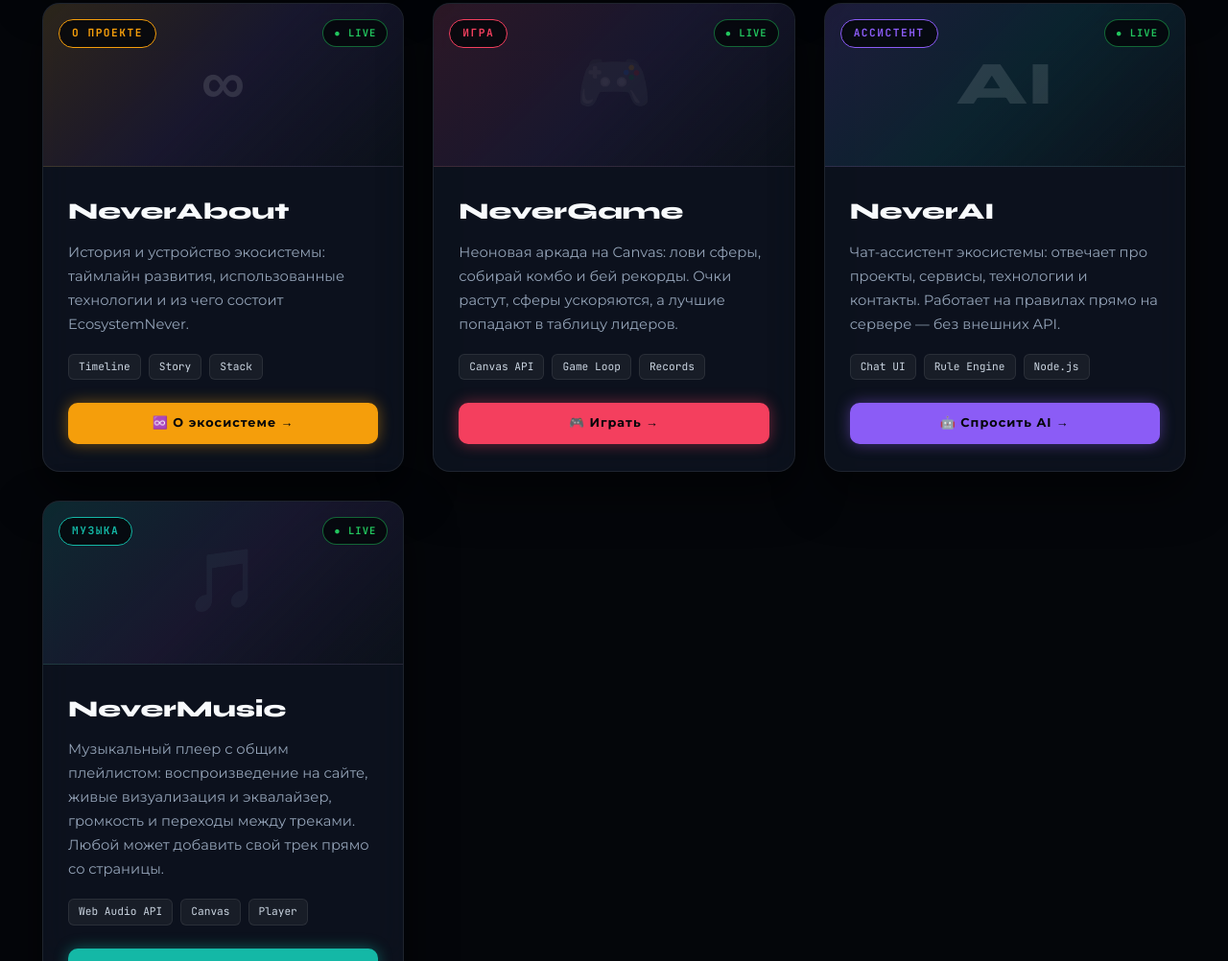
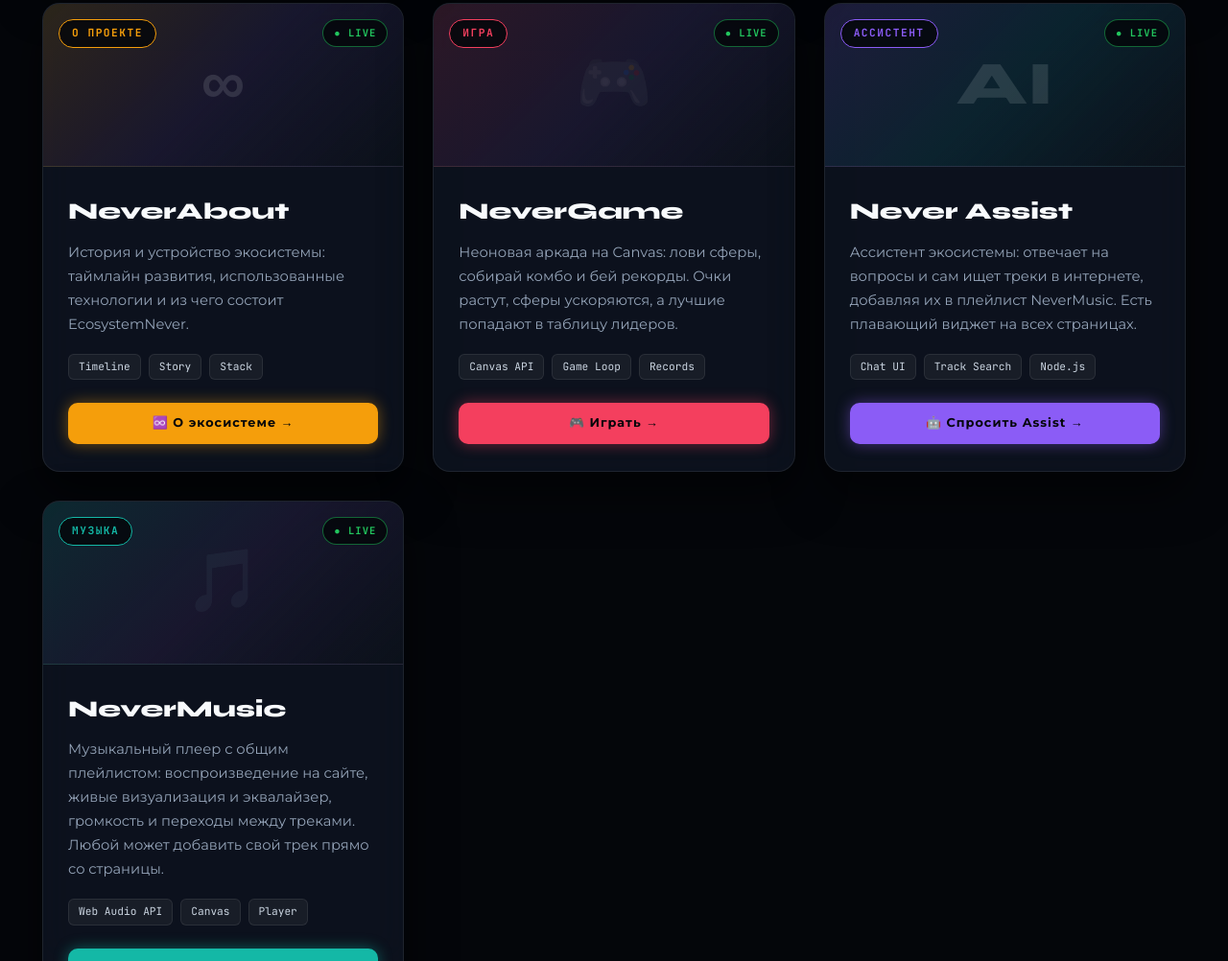
Before and after one commit to miras101208miras-cpu/NeverNight-Portfolio, a plain HTML site: page index.html in a window 1280 px wide. Shown: the part 5229-6231 px from the top of the page at 96% size. Drawn offline with Linux system fonts and the light colour scheme.

Commit message:
Портфолио: карточка Never Assist (сам ищет и добавляет треки) и виджет ассистента

```diff
--- a/index.html
+++ b/index.html
@@ -1407,7 +1407,7 @@
             </div>
           </article>
 
-          <!-- NeverAI -->
+          <!-- Never Assist -->
           <article class="project-card reveal" style="--proj-color: #8b5cf6; --proj-glow: rgba(139, 92, 246, 0.45); --proj-bg: linear-gradient(135deg, rgba(139, 92, 246, 0.14), rgba(0, 240, 255, 0.08), #0b111a);">
             <div class="project-preview">
               <span class="project-badge">Ассистент</span>
@@ -1415,18 +1415,18 @@
               <div class="project-art">AI</div>
             </div>
             <div class="project-body">
-              <h3 class="project-title">NeverAI</h3>
-              <p class="project-desc">
-                Чат-ассистент экосистемы: отвечает про проекты, сервисы, технологии
-                и контакты. Работает на правилах прямо на сервере — без внешних API.
+              <h3 class="project-title">Never Assist</h3>
+              <p class="project-desc">
+                Ассистент экосистемы: отвечает на вопросы и сам ищет треки в интернете,
+                добавляя их в плейлист NeverMusic. Есть плавающий виджет на всех страницах.
               </p>
               <div class="project-tags">
                 <span class="project-tag">Chat UI</span>
-                <span class="project-tag">Rule Engine</span>
+                <span class="project-tag">Track Search</span>
                 <span class="project-tag">Node.js</span>
               </div>
               <div class="project-actions">
-                <a href="https://nevernight-server.onrender.com/ai" target="_blank" rel="noopener" class="btn-project btn-project-primary">🤖 Спросить AI →</a>
+                <a href="https://nevernight-server.onrender.com/ai" target="_blank" rel="noopener" class="btn-project btn-project-primary">🤖 Спросить Assist →</a>
               </div>
             </div>
           </article>
```
